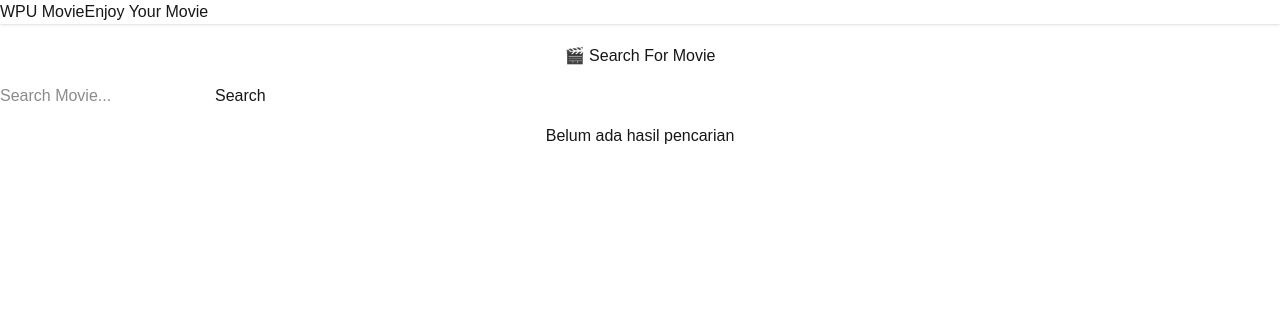
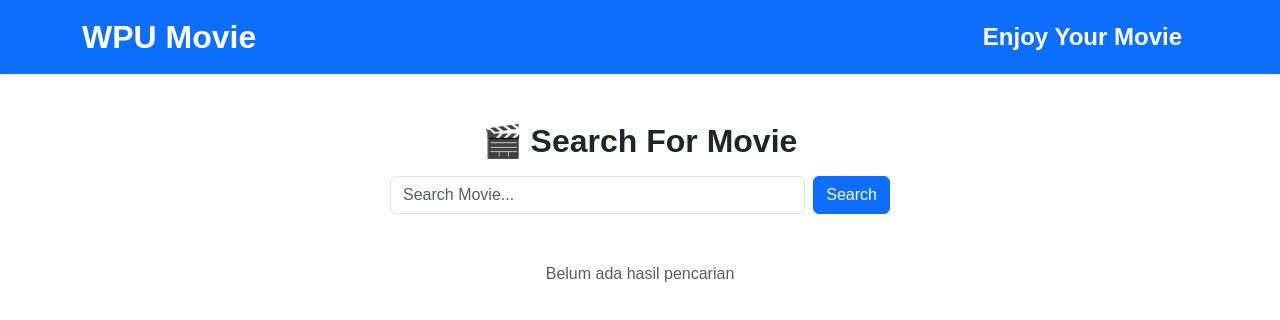
Before and after one commit to Anggieta08/movie-nextjs, a Next.js app: page / in a window 1280 px wide. Shown: the top 320 px of the page. Built offline with nearby package versions, Linux system fonts and the light colour scheme.

Commit message:
Menambahkan modal detail film, membuat bootstrap.js untuk menjalankan Bootstrap JS di client, serta memperbarui layout.js untuk impor CSS dan memanggil BootstrapClient di Next.js

```diff
--- /dev/null
+++ b/app/bootstrap.js
@@ -0,0 +1,10 @@
+"use client";
+import { useEffect } from "react";
+
+export default function BootstrapClient() {
+  useEffect(() => {
+    import("bootstrap/dist/js/bootstrap.bundle.min.js");
+  }, []);
+
+  return null;
+}
--- a/app/layout.js
+++ b/app/layout.js
@@ -1,28 +1,13 @@
-import { Geist, Geist_Mono } from "next/font/google";
+import "bootstrap/dist/css/bootstrap.min.css";
 import "./globals.css";
-
-const geistSans = Geist({
-  variable: "--font-geist-sans",
-  subsets: ["latin"],
-});
-
-const geistMono = Geist_Mono({
-  variable: "--font-geist-mono",
-  subsets: ["latin"],
-});
-
-export const metadata = {
-  title: "Create Next App",
-  description: "Generated by create next app",
-};
+import BootstrapClient from "./bootstrap";
 
 export default function RootLayout({ children }) {
   return (
     <html lang="en">
-      <body
-        className={`${geistSans.variable} ${geistMono.variable} antialiased`}
-      >
+      <body>
         {children}
+        <BootstrapClient /> {/* Bootstrap JS hanya jalan di client */}
       </body>
     </html>
   );
--- a/app/page.js
+++ b/app/page.js
@@ -1,55 +1,77 @@
 /* eslint-disable @next/next/no-img-element */
 'use client';
-import { useState } from "react";
+
+import { useEffect, useState } from "react";
 
 export default function Home() {
+  useEffect(() => {
+    import("bootstrap/dist/js/bootstrap.bundle.min.js");
+  }, []);
+
   const [query, setQuery] = useState("");
   const [movies, setMovies] = useState([]);
+  const [selectedMovie, setSelectedMovie] = useState(null);
 
   const handleSearch = async (e) => {
     e.preventDefault();
     if (!query) return;
 
     try {
-      const res = await fetch(`https://www.omdbapi.com/?apikey=2876ddb3&s=${query}`);
+      const res = await fetch(
+        `https://www.omdbapi.com/?apikey=fb4ebf49&s=${encodeURIComponent(query)}`
+      );
       const data = await res.json();
-
-      if (data.Response === "True") {
-        setMovies(data.Search);
-      } else {
-        setMovies([]);
-      }
+      setMovies(data.Response === "True" ? data.Search : []);
     } catch (error) {
       console.error("Error fetching movies:", error);
       setMovies([]);
     }
-
-    // ✅ kosongkan input setelah pencarian
     setQuery("");
   };
 
+  const handleDetail = async (imdbID) => {
+    try {
+      const res = await fetch(
+        `https://www.omdbapi.com/?apikey=fb4ebf49&i=${imdbID}`
+      );
+      const data = await res.json();
+      if (data.Response === "True") setSelectedMovie(data);
+    } catch (error) {
+      console.error("Error fetching movie detail:", error);
+      setSelectedMovie(null);
+    }
+  };
+
   return (
-    <>
-      {/* Navbar Bootstrap */}
+    <div className="bg-white min-vh-100">
+      {/* Navbar */}
       <nav className="navbar navbar-expand-lg navbar-dark bg-primary shadow-sm">
         <div className="container">
           <a className="navbar-brand fw-bold fs-2" href="#">
             WPU Movie
           </a>
-          <span className="navbar-brand fw-bold fs-3">Enjoy Your Movie</span>
+          <span className="navbar-brand fw-bold fs-4">
+            Enjoy Your Movie
+          </span>
         </div>
       </nav>
 
-      {/* Main Content */}
+      {/* Main */}
       <div className="container my-5">
-        <h2 className="text-center mb-4">🎬 Search For Movie</h2>
-
-        {/* Search Form */}
-        <form onSubmit={handleSearch} className="d-flex justify-content-center mb-4">
+        {/* Search */}
+        <div className="d-flex flex-column align-items-center mb-5">
+          <h2 className="d-flex justify-content-center align-items-center mb-3 text-dark fw-bold">
+            <span role="img" aria-label="clapper" className="me-2">🎬</span>
+            Search For Movie
+          </h2>
+          <form
+            onSubmit={handleSearch}
+            className="d-flex"
+            style={{ maxWidth: "500px", width: "100%" }}
+          >
             <input
               type="text"
               className="form-control me-2"
-            style={{ maxWidth: "400px" }}
               placeholder="Search Movie..."
               value={query}
               onChange={(e) => setQuery(e.target.value)}
@@ -58,36 +80,91 @@ export default function Home() {
               Search
             </button>
           </form>
+        </div>
 
         {/* Movie Cards */}
         <div className="row">
           {movies.length > 0 ? (
             movies.map((m) => (
-              <div className="col-md-4 mb-3" key={m.imdbID}>
-                <div className="card h-100">
+              <div className="col-md-4 mb-4" key={m.imdbID}>
+                <div className="card h-100 shadow-sm">
                   <img
                     src={m.Poster !== "N/A" ? m.Poster : "/next.svg"}
                     className="card-img-top"
                     alt={m.Title}
-                    style={{ height: "400px", objectFit: "cover" }}
+                    style={{ height: "500px", objectFit: "cover" }}
                   />
-                  <div className="card-body">
+                  <div className="card-body d-flex flex-column">
                     <h5 className="card-title">{m.Title}</h5>
-                    <h6 className="card-subtitle text-muted">{m.Year}</h6>
-                    <a href="#" className="btn btn-primary mt-2">
+                    <h6 className="card-subtitle text-muted mb-3">{m.Year}</h6>
+                    <button
+                      className="btn btn-primary mt-auto"
+                      data-bs-toggle="modal"
+                      data-bs-target="#movieDetail"
+                      onClick={() => handleDetail(m.imdbID)}
+                    >
                       See Detail
-                    </a>
+                    </button>
                   </div>
                 </div>
               </div>
             ))
           ) : (
-            <p className="text-center text-muted">
-              Belum ada hasil pencarian
-            </p>
+            <p className="text-center text-muted">Belum ada hasil pencarian</p>
           )}
         </div>
       </div>
+
+      {/* Modal Detail */}
+      <div
+        className="modal fade"
+        id="movieDetail"
+        tabIndex="-1"
+        aria-labelledby="movieDetailLabel"
+        aria-hidden="true"
+      >
+        <div className="modal-dialog modal-lg">
+          <div className="modal-content">
+            {selectedMovie ? (
+              <>
+                <div className="modal-header">
+                  <h5 className="modal-title" id="movieDetailLabel">
+                    {selectedMovie.Title} ({selectedMovie.Year})
+                  </h5>
+                  <button
+                    type="button"
+                    className="btn-close"
+                    data-bs-dismiss="modal"
+                    aria-label="Close"
+                  ></button>
+                </div>
+                <div className="modal-body row">
+                  <div className="col-md-4">
+                    <img
+                      src={selectedMovie.Poster !== "N/A" ? selectedMovie.Poster : "/next.svg"}
+                      alt={selectedMovie.Title}
+                      className="img-fluid rounded"
+                    />
+                  </div>
+                  <div className="col-md-8">
+                    <ul className="list-group">
+                      <li className="list-group-item"><strong>Genre:</strong> {selectedMovie.Genre}</li>
+                      <li className="list-group-item"><strong>Director:</strong> {selectedMovie.Director}</li>
+                      <li className="list-group-item"><strong>Actors:</strong> {selectedMovie.Actors}</li>
+                      <li className="list-group-item"><strong>Released:</strong> {selectedMovie.Released}</li>
+                      <li className="list-group-item"><strong>Plot:</strong> {selectedMovie.Plot}</li>
+                    </ul>
+                  </div>
+                </div>
               </>
+            ) : (
+              <div className="modal-body">
+                <p className="text-muted">Loading detail...</p>
+              </div>
+            )}
+          </div>
+        </div>
+      </div>
+    </div>
   );
 }
```
Lines whose indentation alone changed are shown as unchanged.
